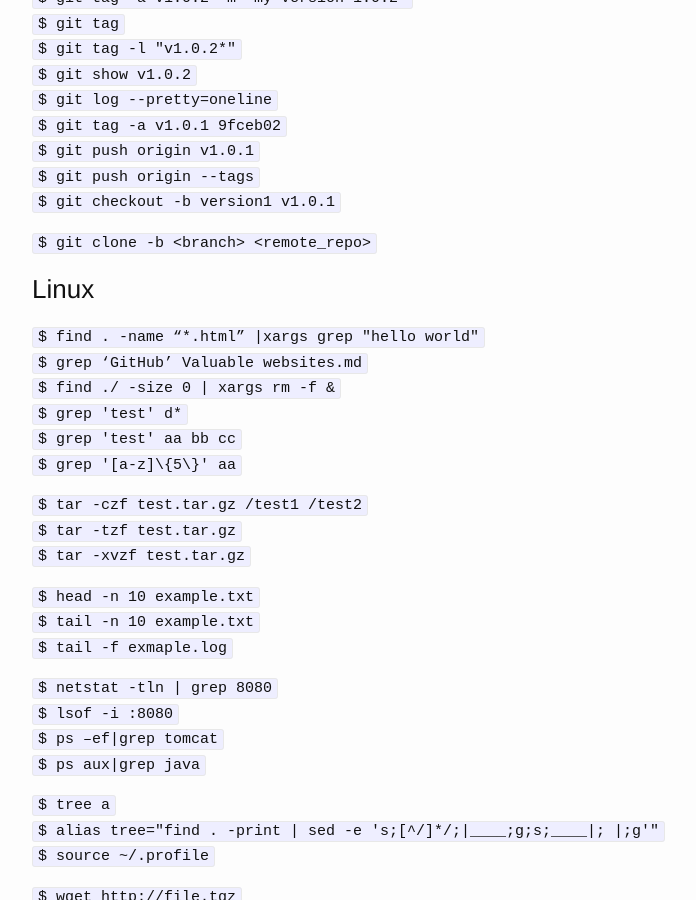
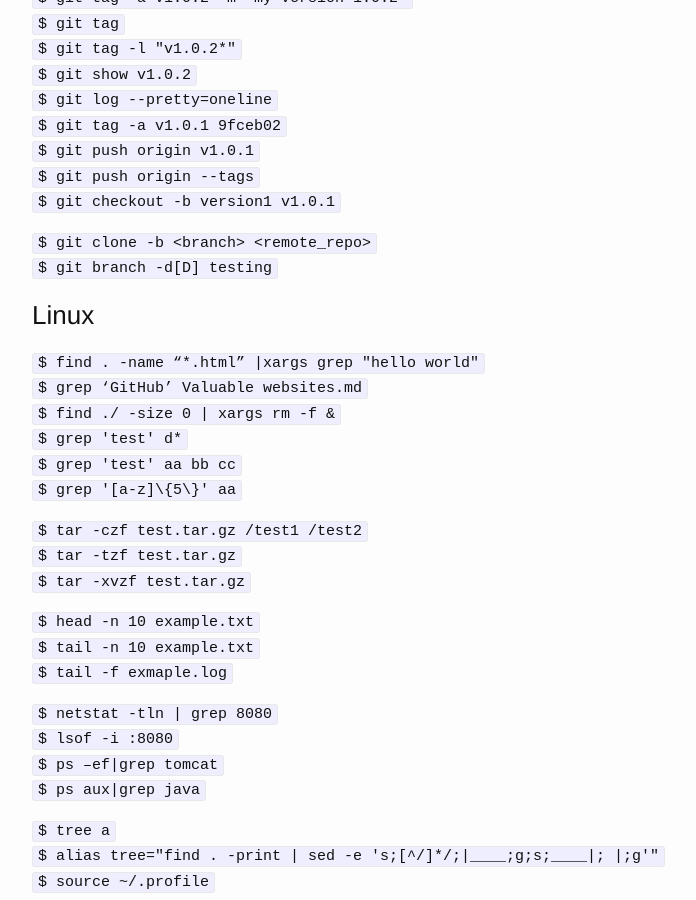
Before and after one commit to GeekRRK/GeekRRK.github.io, a Jekyll site: the page built from _posts/2015-12-15-Frequent commands.md, in a window 1280 px wide and 900 px high, scrolled down 1059 px. Shown: the whole window, without its empty margins (238-934 px from the left). Built offline with Jekyll 4.4.1, drawn with Linux system fonts in a browser that asks for light colours; Markdown is read by kramdown in place of the engine named in the settings.

Commit message:
Update Frequent commands

```diff
--- a/_posts/2015-12-15-Frequent commands.md
+++ b/_posts/2015-12-15-Frequent commands.md
@@ -49,6 +49,7 @@ Sync with author after fork
 `$ git checkout -b version1 v1.0.1`
 
 `$ git clone -b <branch> <remote_repo>`
+`$ git branch -d[D] testing`
 
 ### Linux
 `$ find . -name “*.html” |xargs grep "hello world"`
```
